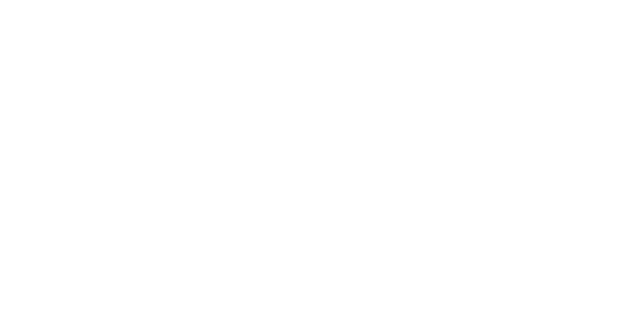
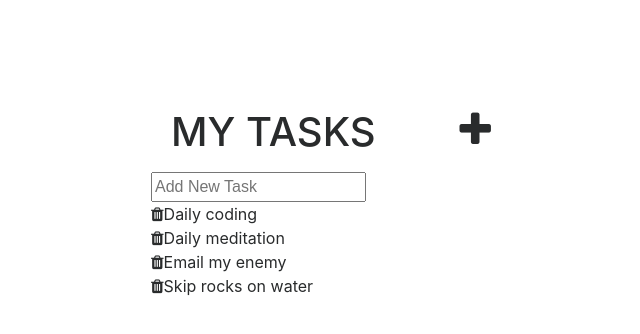
Before and after one commit to safiyc/my_tasks, a plain HTML site: page index.html in a window 1280 px wide. Shown: the whole page, without its empty margins (309-949 px from the left). Drawn offline with nearby package versions, Linux system fonts and the light colour scheme.

Commit message:
Add html, css and font-awesome icons.

```diff
--- /dev/null
+++ b/assets/css/style.css
@@ -0,0 +1,21 @@
+#container {
+  width: 360px;
+  margin: 100px auto;
+}
+
+ul {
+  list-style: none;
+  margin: 0;
+  padding: 0;
+}
+
+h1 {
+  margin: 0;
+  padding: 10px 20px;
+  text-transform: uppercase;
+  font-size: 28px;
+}
+
+.fa-plus {
+  float: right;
+}
--- a/index.html
+++ b/index.html
@@ -2,9 +2,23 @@
 <html>
   <head>
     <meta charset="utf-8">
-    <title></title>
+    <title>My Tasks</title>
+    <link rel="stylesheet" type="text/css" href="assets/css/style.css">
+    <link rel="stylesheet" type="text/css" href="https://maxcdn.bootstrapcdn.com/bootstrap/4.0.0-beta.3/css/bootstrap.min.css">
+    <link rel="stylesheet" href="https://maxcdn.bootstrapcdn.com/font-awesome/4.7.0/css/font-awesome.min.css">
+    <script src="https://code.jquery.com/jquery-3.2.1.slim.min.js"></script>
   </head>
   <body>
-
+    <div id="container">
+      <h1>My Tasks<i class="fa fa-plus"></i></h1>
+      <input type="text" placeholder="Add New Task">
+      <ul>
+        <li><span><i class="fa fa-trash"></i></span>Daily coding</li>
+        <li><span><i class="fa fa-trash"></i></span>Daily meditation</li>
+        <li><span><i class="fa fa-trash"></i></span>Email my enemy</li>
+        <li><span><i class="fa fa-trash"></i></span>Skip rocks on water</li>
+      </ul>
+    </div>
+    <script type="text/javascript" src="assets/js/script.js"></script>
   </body>
 </html>
```
Also changed, not shown: assets/js/script.js (added), style.css (deleted), 1 other file.
